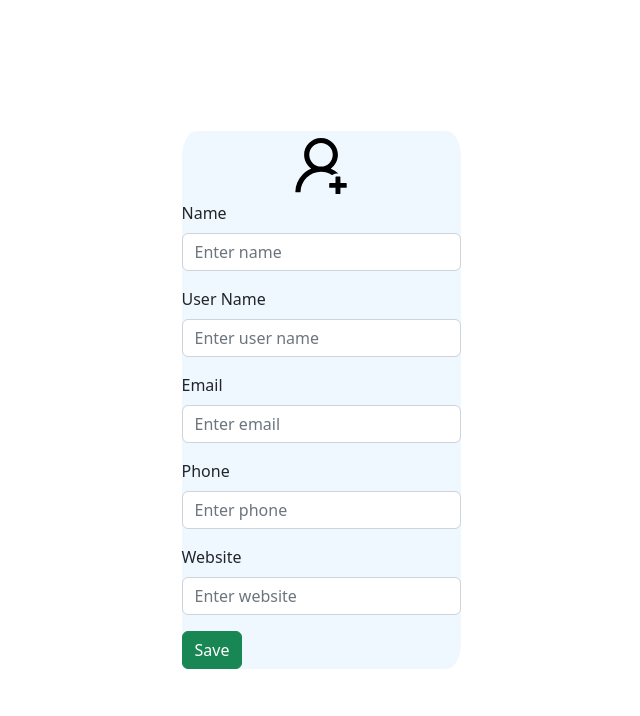
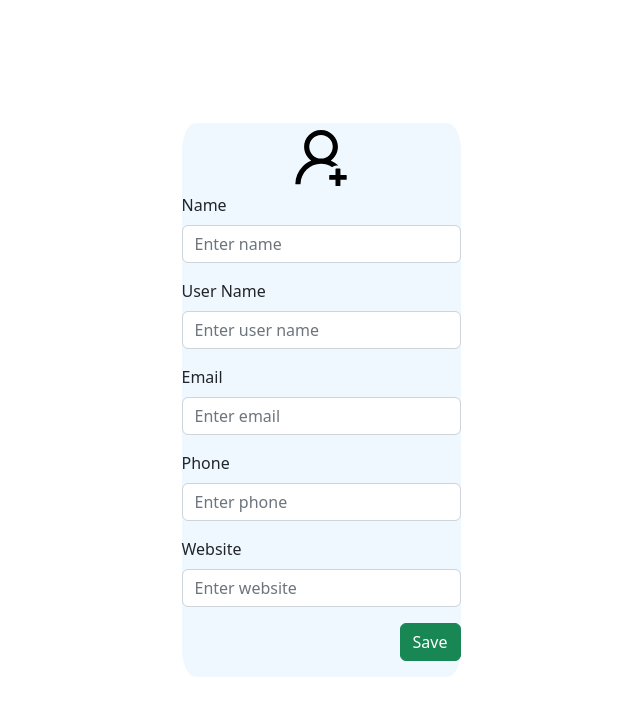
Before and after one commit to mervehelvaci/OtoparkOneriSistemi, a React (Create React App) app: page /singup in a window 1280 px wide. Shown: the top 716 px of the page, without its empty margins (319-959 px from the left). Built offline with nearby package versions, Linux system fonts and the light colour scheme.

Commit message:
Button sona taşındı.

```diff
--- a/src/SingUp.js
+++ b/src/SingUp.js
@@ -118,14 +118,13 @@ function SingUp() {
                 onChange={(e) => setUser({ ...user, website: e.target.value })}
               />
             </FormGroup>
-            <Button
-              type="submit"
-              variant="success"
-              onClick={onSingUp}
-              style={{ display: "flex", justifyContent: "end" }}
-            >
-              Save
-            </Button>
+            <FormGroup>
+              <div className="end">
+                <Button type="submit" variant="success" onClick={onSingUp}>
+                  Save
+                </Button>
+              </div>
+            </FormGroup>
           </Form>
           {error !== "" ? <div className="text-danger">{error}</div> : ""}
         </div>
```
